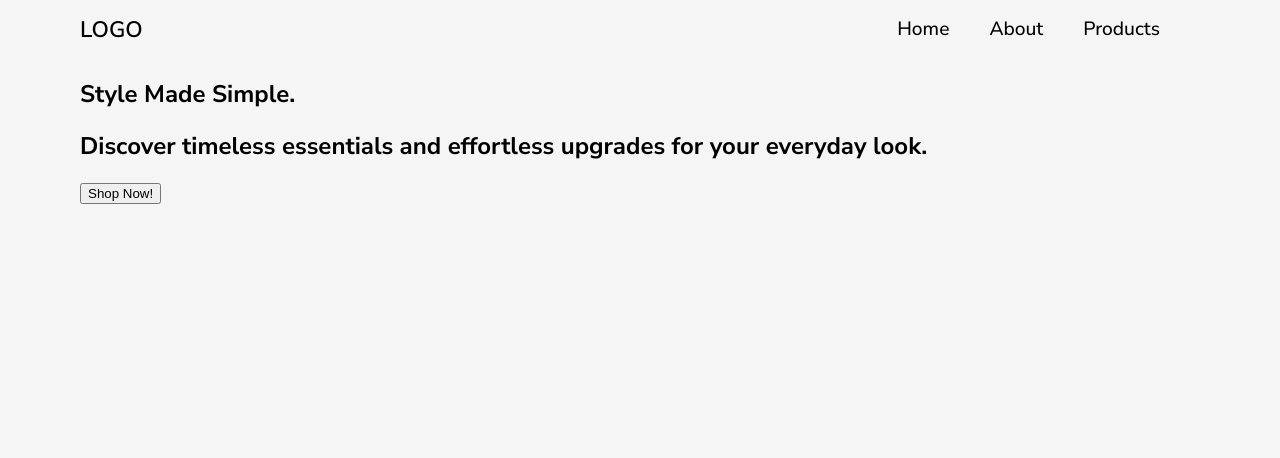
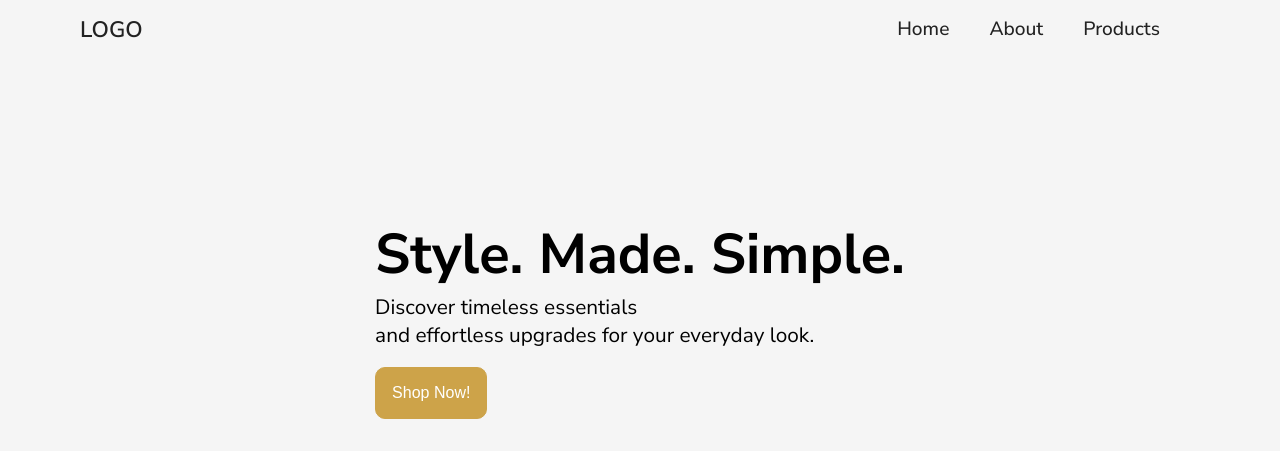
Before and after one commit to Kili196/shopping-page, a React (Vite) app: page / in a window 1280 px wide. Shown: the top 458 px of the page. Built offline with nearby package versions, Linux system fonts and the light colour scheme.

Commit message:
add button component
change main text in hero section

add button style

add hero section style

```diff
--- /dev/null
+++ b/src/components/Buttons/Button.module.css
@@ -0,0 +1,13 @@
+button {
+  background-color: #cda349;
+  outline: none;
+  border: 1px solid #cda349;
+  padding: 1rem;
+  font-size: 1rem;
+  color: white;
+  border-radius: 10px;
+}
+
+button:hover {
+  background-color: #c9ab6c;
+}
--- /dev/null
+++ b/src/components/Buttons/ShopButton.jsx
@@ -0,0 +1,5 @@
+import styles from "./Button.module.css";
+
+export default function ShopButton() {
+  return <button className={styles}> Shop Now! </button>;
+}
--- a/src/components/Herosection/Hero.jsx
+++ b/src/components/Herosection/Hero.jsx
@@ -1,14 +1,17 @@
+import ShopButton from "../Buttons/ShopButton";
 import styles from "./Hero.module.css";
 
 export default function Hero() {
   return (
     <section className={styles["hero--section"]}>
-      <h1>Style Made Simple. </h1>
-      <h2>
-        Discover timeless essentials and effortless upgrades for your everyday
-        look.
-      </h2>
-      <button> Shop Now!</button>
+      <div className={styles["hero--headings"]}>
+        <h1>Style. Made. Simple. </h1>
+        <h2>
+          Discover timeless essentials <br /> and effortless upgrades for your
+          everyday look.
+        </h2>
+        <ShopButton />
+      </div>
     </section>
   );
 }
--- a/src/components/Herosection/Hero.module.css
+++ b/src/components/Herosection/Hero.module.css
@@ -3,5 +3,24 @@
 }
 
 .hero--section {
-  height: 60vh;
+  padding: 2rem 1rem;
+  background-color: #f5f5f5;
+  display: flex;
+  align-items: center;
+  justify-content: center;
 }
+
+.hero--headings {
+  margin-top: 5rem;
+}
+
+.hero--headings h1 {
+  font-size: 3.5rem;
+  margin-bottom: 0px;
+}
+
+.hero--headings h2 {
+  margin-top: 0px;
+  font-size: 1.3rem;
+  font-weight: 400;
+}
--- a/src/components/Navbar/Navbar.module.css
+++ b/src/components/Navbar/Navbar.module.css
@@ -2,6 +2,7 @@ nav {
   display: flex;
   justify-content: space-between;
   align-items: center;
+  color: #222222;
 }
 
 .nav--links {
```
